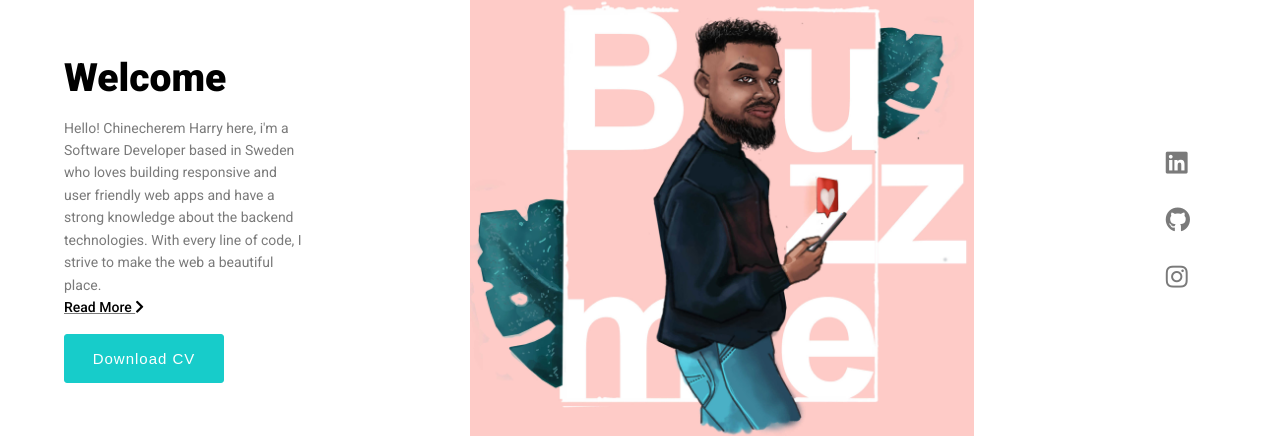
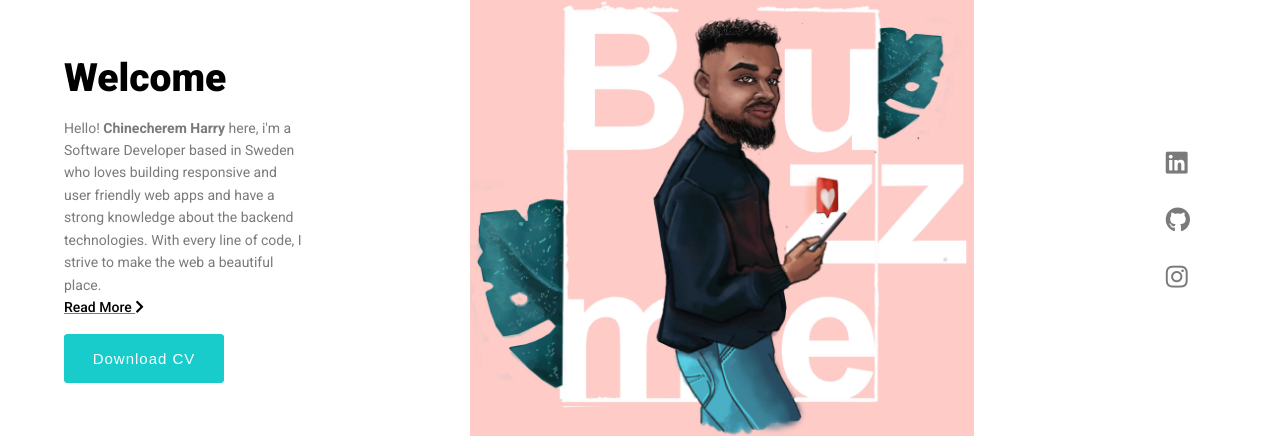
Before and after one commit to firstminster/Portfolio-build, a React (Create React App) app: page / in a window 1280 px wide. Shown: the part 221-657 px from the top of the page. Built offline with nearby package versions, Linux system fonts and the light colour scheme.

Commit message:
made the name in my home page bold

```diff
--- a/src/pages/Contact/Contact.scss
+++ b/src/pages/Contact/Contact.scss
@@ -171,6 +171,10 @@ form {
 // // Contact mobile @769px
 // @media screen and (max-width: 769px) {
 // }
-// // Contact mobile @481px
-// @media screen and (max-width: 481px) {
-// }
+// Contact mobile @481px
+@media screen and (max-width: 481px) {
+  .contact {
+    // height: 150vh;
+    margin: 6rem auto auto auto;
+  }
+}
--- a/src/pages/Home/Home.js
+++ b/src/pages/Home/Home.js
@@ -27,10 +27,11 @@ const Home = () => {
           <div className='home__brief'>
             <h1>Welcome</h1>
             <p className='home__brief-text'>
-              Hello! Chinecherem Harry here, i'm a Software Developer based in
-              Sweden who loves building responsive and user friendly web apps
-              and have a strong knowledge about the backend technologies. With
-              every line of code, I strive to make the web a beautiful place.
+              Hello! <strong> Chinecherem Harry</strong> here, i'm a Software
+              Developer based in Sweden who loves building responsive and user
+              friendly web apps and have a strong knowledge about the backend
+              technologies. With every line of code, I strive to make the web a
+              beautiful place.
               <span className='readmore-icon'>
                 <Link to='/profile' className='home__brief-link'>
                   Read More <i className='fas fa-chevron-right'></i>
--- a/src/pages/Profile/Profile.scss
+++ b/src/pages/Profile/Profile.scss
@@ -153,6 +153,6 @@
 @media screen and (max-width: 481px) {
   .profile {
     height: 250vh;
-    margin-top: 3rem;
+    margin: 6rem auto auto auto;
   }
 }
```
